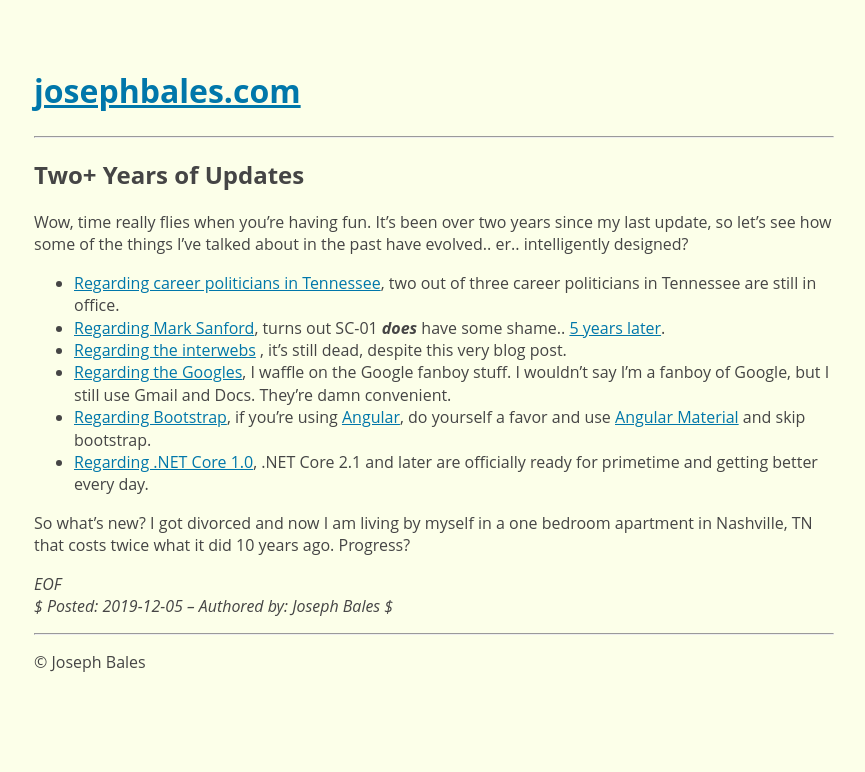
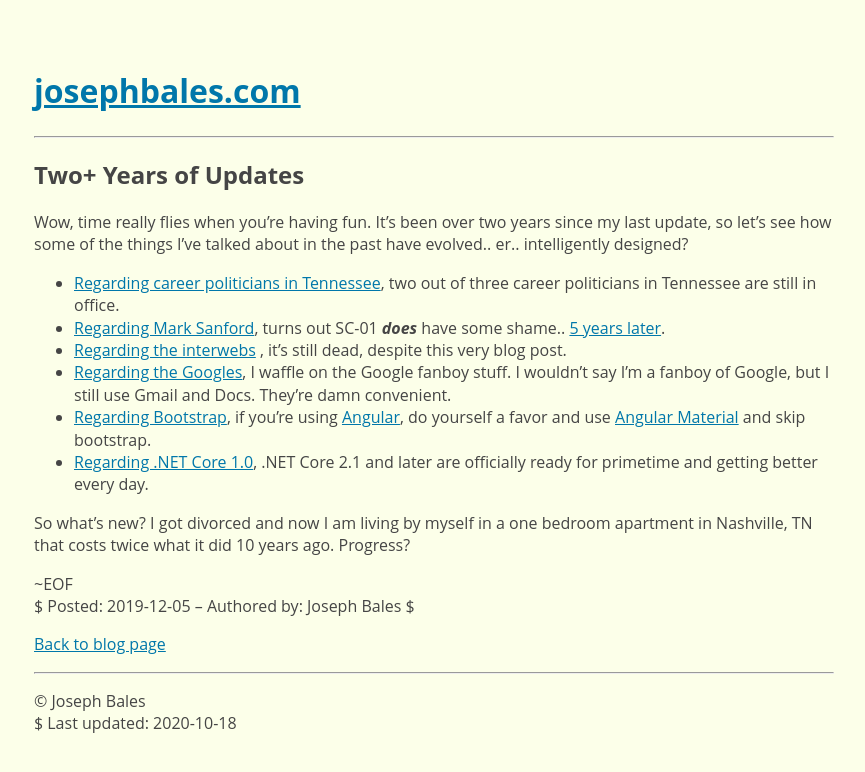
Before and after one commit to josephbales/jb-jekyll, a Jekyll site: the page built from _posts/2019-12-05-Two-Years-of-Updates.md, in a window 1280 px wide. Shown: the top 772 px of the page, without its empty margins (206-1071 px from the left). Built offline with Jekyll 4.4.1, drawn with Linux system fonts in a browser that asks for light colours.

Commit message:
updating file name to see if it will render properly, some styling changes

```diff
--- a/_includes/footer.html
+++ b/_includes/footer.html
@@ -1,4 +1,7 @@
 <footer class="site-footer">
     <hr>
-    <p>&copy; Joseph Bales</p>
+    <p>
+        &copy; Joseph Bales<br>
+        <span class="last-updated">$ Last updated: {{ site.posts.first.date | date: "%Y-%m-%d" }}</span>
+    </p>
 </footer>
--- a/_layouts/post.html
+++ b/_layouts/post.html
@@ -11,9 +11,12 @@
 
     <footer>
         <p class="posted-on">
-            EOF<br>
+            ~EOF<br>
             $ Posted: <time datetime="{{ page.date | date_to_xmlschema }}">{{ page.date | date: "%Y-%m-%d" }}</time>
             {% if page.author %} &ndash; Authored by: <span>{{ page.author }}</span>{% endif %} $
         </p>
+        <p> {% assign blogPage = site.pages | where: "title", "Blog" | first %}
+            <a href="{{ blogPage.url }}">Back to blog page</a>
+        </p>
     </footer>
 </article>
--- a/_posts/2019-12-05-Two-Years-of-Updates.md
+++ b/_posts/2019-12-05-Two-Years-of-Updates.md
@@ -10,6 +10,6 @@
 * [Regarding the interwebs]({% post_url 2013-05-26-webs-dead-baby-part-1 %}) , it's still dead, despite this very blog post.
 * [Regarding the Googles]({% post_url 2014-05-17-why-im-no-longer-a-google-fanboy %}), I waffle on the Google fanboy stuff. I wouldn't say I'm a fanboy of Google, but I still use Gmail and Docs. They're damn convenient.
 * [Regarding Bootstrap]({% post_url 2014-12-08-the-purpose-of-twitter-bootstrap %}), if you're using [Angular](https://angular.io), do yourself a favor and use [Angular Material](https://material.angular.io) and skip bootstrap.
-* [Regarding .NET Core 1.0]({% post_url 2017-01-13-.NET-Core-1.0-Not-Ready-for-Primetime %}), .NET Core 2.1 and later are officially ready for primetime and getting better every day.
+* [Regarding .NET Core 1.0]({% post_url 2017-01-13-NET-Core-1.0-Not-Ready-for-Primetime %}), .NET Core 2.1 and later are officially ready for primetime and getting better every day.
 
 So what's new? I got divorced and now I am living by myself in a one bedroom apartment in Nashville, TN that costs twice what it did 10 years ago. Progress?
--- a/blog/index.html
+++ b/blog/index.html
@@ -5,7 +5,7 @@
 <ul>
     {% for post in site.posts %}
     <li>
-        {{ post.date | date: "%Y %b %-d" }} <a href="{{ post.url }}">{{ post.title }}</a>
+        <span class="blog-list-date">{{ post.date | date: "%Y %b %d" }} - </span> <a href="{{ post.url }}">{{ post.title }}</a>
     </li>
     {% endfor %}
 </ul>
--- a/css/main.css
+++ b/css/main.css
@@ -60,8 +60,12 @@
     display: block;
     clear: both;
 }
-.posted-on {
+.posted-on .last-updated {
     font-style: italic;
+}
+.blog-list-date {
+    font-family: 'Courier New', Courier, monospace;
+    font-weight: bold;
 }
 @media screen and (max-width: 500px) {
     body {
```
Also changed, not shown: index.html (+5 -7 lines), _posts/2017-01-13-NET-Core-1.0-Not-Ready-for-Primetime.md (renamed from _posts/2017-01-13-.NET-Core-1.0-Not-Ready-for-Primetime.md).
